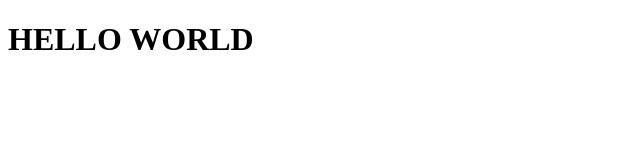
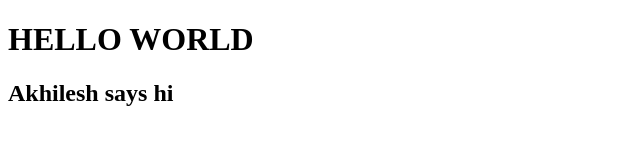
Before and after one commit to Akh-ile-sh/fitrstgitrepo-sample, a plain HTML site: page index.html in a window 1280 px wide. Shown: the whole page, without its empty margins (0-640 px from the left). Drawn offline with Linux system fonts and the light colour scheme.

Commit message:
akhilesh says hi edit in index file

```diff
--- a/index.html
+++ b/index.html
@@ -8,5 +8,6 @@
 </head>
 <body>
     <h1>HELLO WORLD</h1>
+    <h2>Akhilesh says hi</h2>
 </body>
 </html>
```
